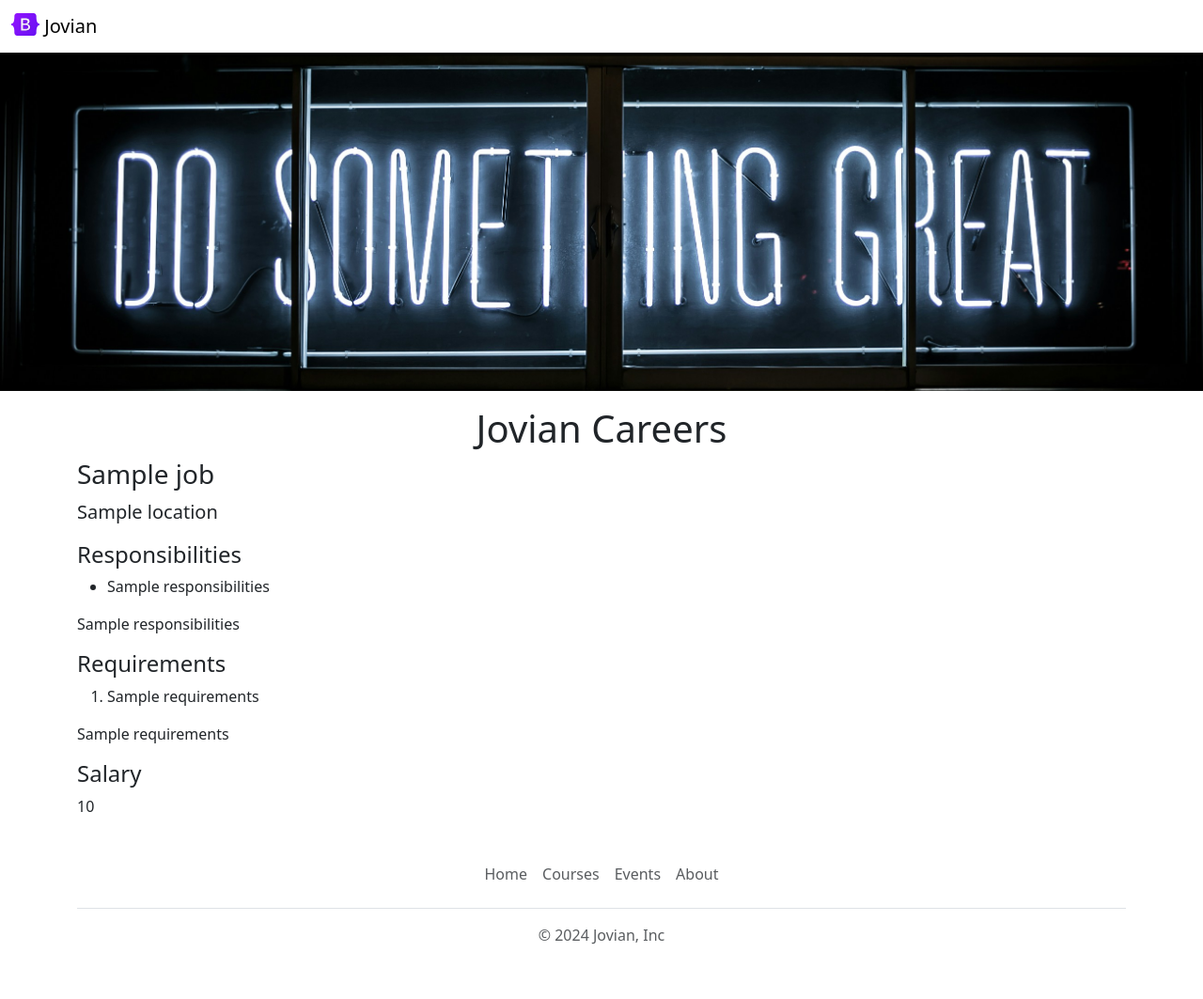
After one commit to smit-finder/jovian-careers-website-v2, a Flask app: template templates/jobpage.html in a window 1280 px wide. The commit adds this page. Shown: the whole page at 94% size. Run offline with Flask 3, Linux system fonts and the light colour scheme; the template is opened without the code that fills it: most values are stand-ins (such as "Sample title", 1, 10 or a date in 2020).

Commit message:
Added dynamic pages for each job

```diff
--- a/app.py
+++ b/app.py
@@ -1,20 +1,27 @@
 import os
 
 from flask import Flask, render_template, jsonify
-from database import load_jobs_from_db
+from database import load_jobs_from_db, load_job_from_db
 
 app = Flask(__name__)
 
 @app.route("/")
 def hello_jovian():
     jobs = load_jobs_from_db()
-    return render_template("Home.html", jobs=jobs, company_name='Jovian')
+    return render_template("Home.html", jobs=jobs)
 
 @app.route("/api/jobs")
 def list_jobs():
     jobs = load_jobs_from_db()
     return jsonify(jobs)
 
+@app.route("/job/<id>")
+def show_job(id):
+    job = load_job_from_db(id)
+    if not job:
+        return "Not Found", 404
+    return render_template('jobpage.html', job=job)
+
 if __name__ == "__main__":
     app.run(host='0.0.0.0', debug=True)
     host = os.environ.get('DB_HOST')
--- /dev/null
+++ b/templates/banner.html
@@ -0,0 +1,9 @@
+<style>
+        #banner {
+            height: 360px;
+            width: 100%;
+            object-fit:cover;
+            margin-bottom: 16px;
+        }
+    </style>
+    <img class="img-fluid" id="banner" src="/static/banner.jpg">
--- /dev/null
+++ b/templates/bootstrap.html
@@ -0,0 +1,6 @@
+<meta charset="utf-8">
+    <meta name="viewport" content="width=device-width, initial-scale=1">
+    <link href="https://cdn.jsdelivr.net/npm/bootstrap@5.3.3/dist/css/bootstrap.min.css"
+          rel="stylesheet"
+          integrity="sha384-QWTKZyjpPEjISv5WaRU9OFeRpok6YctnYmDr5pNlyT2bRjXh0JMhjY6hW+ALEwIH"
+          crossorigin="anonymous">
--- a/templates/jobitem.html
+++ b/templates/jobitem.html
@@ -7,6 +7,6 @@
     {% endif %}
     </div>
     <div class="col-2 padding-right: 16px">
-    <a href="mailto:hello@jovian.ai?subject=Application%20for%20{{job['title']}}&body=My%20name%3A%20%3Cyour%20name%20here%3E%0D%0A%0D%0AMy%20resume%20link%3A%20%3Cresume%20link%3E%0D%0A%0D%0AMy%20LinkedIn%3A%20%3ClinkedIn%20link%3E%0D%0A" type="button" class="btn btn-outline-primary float-right align-middle">Apply</a>
+    <a href="/job/{{job['id']}}" type="button" class="btn btn-outline-primary float-right align-middle">Apply</a>
     </div>
 </div>
--- /dev/null
+++ b/templates/jobpage.html
@@ -0,0 +1,34 @@
+<!DOCTYPE html>
+<html lang="en">
+<head>
+    <meta charset="UTF-8">
+    <title>{{job.title}} - Jovian Careers</title>
+    {% include 'bootstrap.html' %}
+    {% include 'nav.html' %}
+</head>
+<body>
+    {% include 'banner.html' %}
+    <div class="container">
+    <h1 class="text-center"> Jovian Careers</h1>
+        <h3 class="mb-2">{{job.title}}</h3>
+        <p class="lead mt-0">{{job.location}}</p>
+        <h4>Responsibilities</h4>
+        <ul>
+            {% for line in job.responsibilities.split("\n") %}
+            <li>{{line}}</li>
+            {% endfor %}
+        </ul>
+        <p>{{job.responsibilities}}</p>
+        <h4>Requirements</h4>
+        <ol>
+            {% for line in job.requirements.split("\n") %}
+            <li>{{line}}</li>
+            {% endfor %}
+        </ol>
+        <p>{{job.requirements}}</p>
+        <h4>Salary</h4>
+        <p>{{job.salary}}</p>
+    </div>
+    {% include 'footer.html' %}
+</body>
+</html>
--- a/templates/nav.html
+++ b/templates/nav.html
@@ -1,6 +1,6 @@
 <nav class="navbar shadow-sm fixed-top bg-white">
   <div class="container-fluid">
-    <a class="navbar-brand" href="#">
+    <a class="navbar-brand" href="/">
       <img src="/static/logo.svg" alt="Logo" width="30" height="24" class="d-inline-block align-text-top">
       Jovian
     </a>
```
Also changed, not shown: database.py (+18 -0 lines), templates/Home.html (+2 -14 lines).
